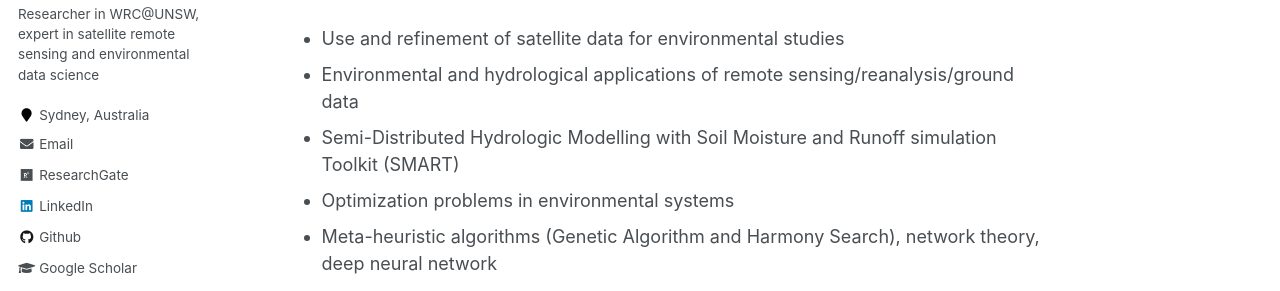
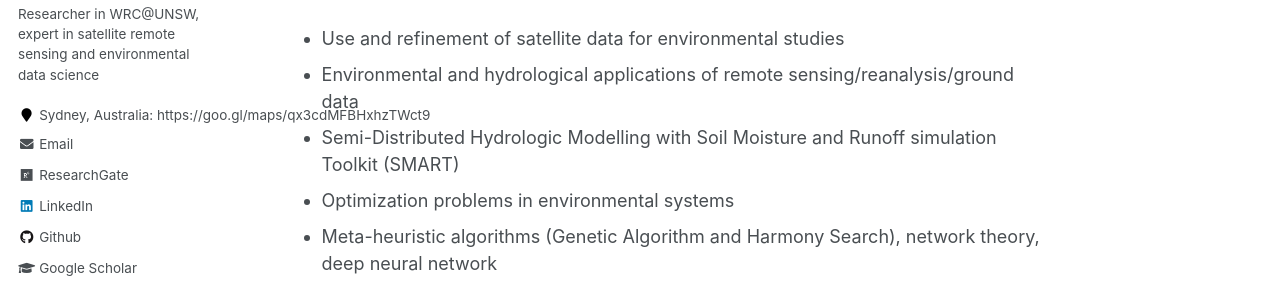
Before and after one commit to uawds/SanghoonJunWater.github.io, a Jekyll site: the page built from _pages/about.md, in a window 1280 px wide. Shown: the part 385-676 px from the top of the page. Built offline with Jekyll 4.4.1, drawn with Linux system fonts in a browser that asks for light colours; some web fonts are replaced; part of the change alters nothing that is shown.

Commit message:
Update _config.yml

```diff
--- a/_config.yml
+++ b/_config.yml
@@ -83,7 +83,7 @@ author:
   name             : "Seokhyeon Kim"
   avatar           : "Seokhyeon_2018_small.jpg"
   bio              : "Researcher in WRC@UNSW, expert in satellite remote sensing and environmental data science"
-  location         : "Sydney, Australia"
+  location         : "Sydney, Australia: https://goo.gl/maps/qx3cdMFBHxhzTWct9"
   employer         :
   pubmed           : #"https://www.ncbi.nlm.nih.gov/pubmed/?term=john+snow"
   googlescholar    : "https://scholar.google.com.au/citations?user=n-vbEt0AAAAJ&hl=en"
```
